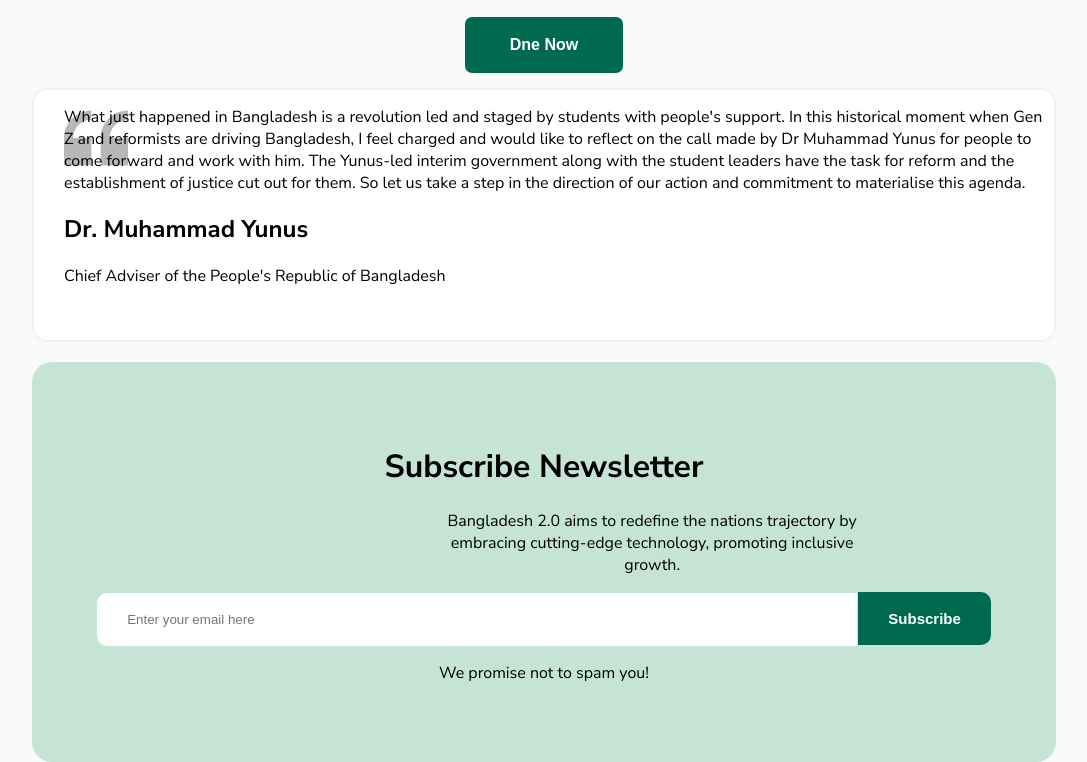
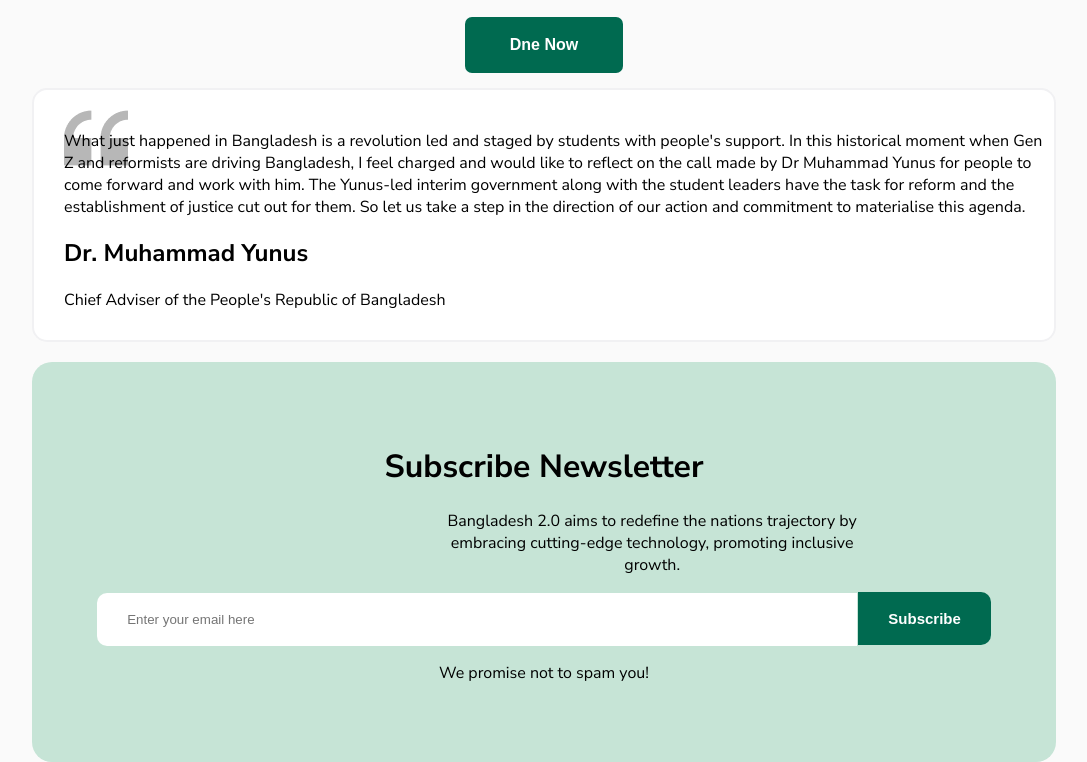
Before and after one commit to Mafikul5320/Assigment-1, a plain HTML site: page index.html in a window 1280 px wide. Shown: the part 3888-4650 px from the top of the page, without its empty margins (96-1183 px from the left). Drawn offline with Linux system fonts and the light colour scheme.

Commit message:
completed and done

```diff
--- a/index.html
+++ b/index.html
@@ -15,7 +15,7 @@
 </head>
 
 <body class="nunito-sans-font">
-    <header>
+    <header><div class="effrct">
         <nav class="display">
             <h3 class="font-size">Bangladesh 2.0</h3>
             <div>
@@ -142,7 +142,7 @@
 
         <div class="Muhammad-Yunus">
             <div class="tattle-contin">
-                <p>What just happened in Bangladesh is a revolution led and staged by students with people's support. In
+                <p id="tattle-p">What just happened in Bangladesh is a revolution led and staged by students with people's support. In
                     this historical moment when Gen Z and reformists are driving Bangladesh, I feel charged and would
                     like to reflect on the call made by Dr Muhammad Yunus for people to come forward and work with him.
                     The Yunus-led interim government along with the student leaders have the task for reform and the
@@ -165,7 +165,7 @@
             <p class="paragrap">We promise not to spam you!</p>
         </div>
 
-    </header>
+    </header></div>
 
 </body>
 
--- a/style.css/index style.css
+++ b/style.css/index style.css
@@ -191,7 +191,7 @@ color: #0E0E0E;
     transform: scale(1.1);
     background-color: white;
     border: 2px solid #F1F1F3;
-    /* c6e4d6 */
+
 }
 .tk-btn button:hover{
     background-color: #c6e4d6;
@@ -280,7 +280,13 @@ color: #0E0E0E;
 .tattle-contin{
     margin-left: 50px;
     margin-top: 0px;
-    background: url('/assets/quote-bg.png');
+    background: url('/./assets/quote-bg.png');
     background-repeat: no-repeat;
     margin-left: 30px;
 }
+button:hover{
+    background-color: #3a3a3a;
+}
+#tattle-p{
+    padding-top: 24px;
+}
```
